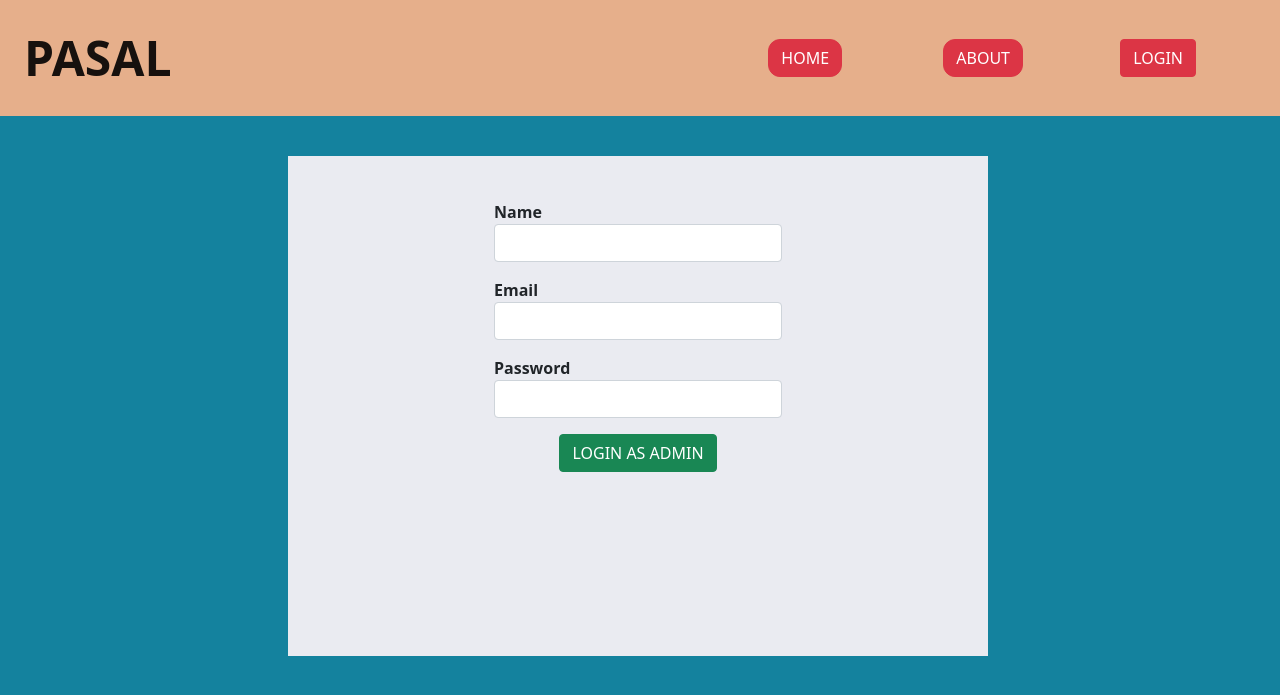
After one commit to newuser-tech/hello_world, a Flask app: page /adminlogin in a window 1280 px wide. The commit adds this page. Shown: the top 695 px of the page. Run offline with Flask 3, Linux system fonts and the light colour scheme; some libraries are stand-ins or nearby versions.

Commit message:
login as admin

```diff
--- a/app.py
+++ b/app.py
@@ -1,7 +1,7 @@
 from flask import Flask, render_template, redirect, url_for, flash, session, request
 import psycopg2
 from flask_bcrypt import Bcrypt
-from forms import RegistrationForm, loginform
+from forms import RegistrationForm, loginform,adminloginform
 from flask_session import Session
 
 app = Flask(__name__)
@@ -113,6 +113,37 @@ def logout():
     session.pop('name', None)
     flash("Logged out successfully!", 'success')
     return redirect(url_for('hello_world'))
+@app.route('/adminlogin',methods=['GET','POST'])
+def admin():
+    form=adminloginform()
+    if form.validate_on_submit():
+        name = form.name.data
+        email = form.email.data
+        password = form.password.data
+
+        conn= db_conn()
+        cur= conn.cursor()
+        cur.execute('select * from admins where admin_email=%s and admin_name=%s',(email,name))
+        user=cur.fetchone()
+        cur.close()
+        conn.close()
+
+        if user:
+          stored_hash=user[2]
+          if bcrypt.check_password_hash(stored_hash, password):
+              session["name"]=email
+              flash("Logged in successfully!", 'success')
+              return redirect(url_for('hello_world'))
+          else:
+                flash("Login failed. Check your email and password and try again.", 'danger')
+        else:
+            flash("Login failed. Check your email and password and try again.", 'danger')
+
+    return render_template('admin.html', form=form)
+
+
+
+
 
 if __name__ == "__main__":
     app.run(debug=True, port=8001)
--- a/forms.py
+++ b/forms.py
@@ -17,6 +17,7 @@ class loginform(FlaskForm):
     submit=SubmitField('LOGIN')
 
 class adminloginform(FlaskForm):
-    username=StringField('Name',validators=[DataRequired()])
-    email=StringField('emaill',validators=[DataRequired(),Email()])
-    password=PasswordField('pass',validators=[DataRequired(),Length(min=8 , max=20)])
+    name=StringField('Name',validators=[DataRequired()])
+    email=StringField('Email',validators=[DataRequired(),Email()])
+    password=PasswordField('Password',validators=[DataRequired(),Length(min=8 , max=20)])
+    submit=SubmitField('LOGIN AS ADMIN')
--- /dev/null
+++ b/templates/admin.html
@@ -0,0 +1,47 @@
+{% extends "layout.html" %}
+{% block content %}
+<div style="background-color: rgb(234, 235, 241); width: 700px; height: 500px;" class="mx-72 my-10 py-11 mb-3 w-72">
+    <form class="container justify-items-center" method="post" action="{{url_for('admin')}}">
+      {{ form.hidden_tag() }}
+      <div class="mb-3 w-72 justify-center form-group">
+        {{ form.name.label(for="username",class='font-extrabold' ) }}
+        {{ form.name(id="username", class="form-label form-control ") }}
+        {% if form.name.errors %}
+        <ul>
+          {% for error in form.name.errors %}
+          <li>{{ error }}</li>
+          {% endfor %}
+        </ul>
+        {% endif %}
+      </div>
+
+      <div class="mb-3 w-72 justify-center form-group">
+        {{ form.email.label(for="gmail",class="font-extrabold") }}
+        {{ form.email(id="gmail", class="form-label form-control ") }}
+        {% if form.email.errors %}
+        <ul>
+          {% for error in form.email.errors %}
+          <li>{{ error }}</li>
+          {% endfor %}
+        </ul>
+        {% endif %}
+      </div>
+
+      <div class="mb-3 w-72 justify-center form-group">
+        {{ form.password.label(for="password",class='font-extrabold') }}
+        {{ form.password(id="password", class="form-label form-control") }}
+        {% if form.password.errors %}
+        <ul>
+          {% for error in form.password.errors %}
+          <li>{{ error }}</li>
+          {% endfor %}
+        </ul>
+        {% endif %}
+    </div>
+
+
+      <div>
+        {{ form.submit(class="btn btn-success", type='submit') }}
+        </div>
+     </form>
+    {% endblock content %}
--- a/templates/layout.html
+++ b/templates/layout.html
@@ -77,3 +77,7 @@
       </div>
     </div>
   </div>
+  <script src="https://cdn.jsdelivr.net/npm/bootstrap@5.0.2/dist/js/bootstrap.bundle.min.js"
+  integrity="sha384-MrcW6ZMFYlzcLA8Nl+NtUVF0sA7MsXsP1UyJoMp4YLEuNSfAP+JcXn/tWtIaxVXM" crossorigin="anonymous"></script>
+</body>
+</html>
```
Also changed, not shown: templates/index.html (+0 -13 lines), templates/login.html (+4 -4 lines), 1 other file.
